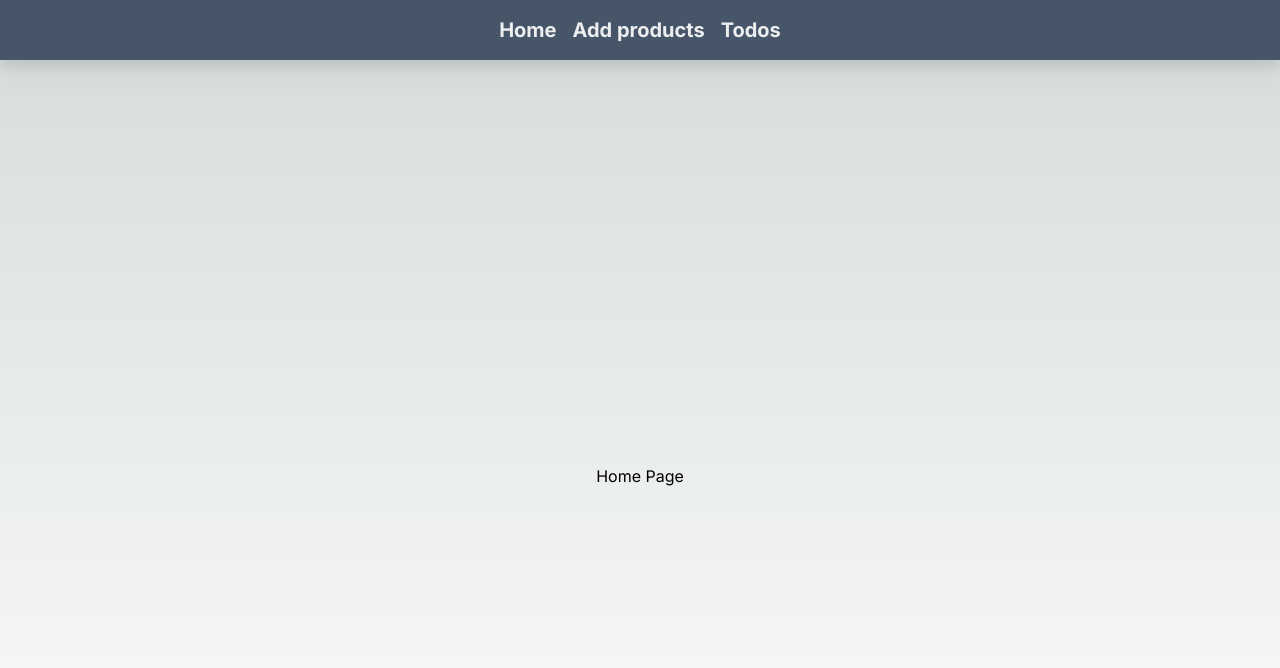
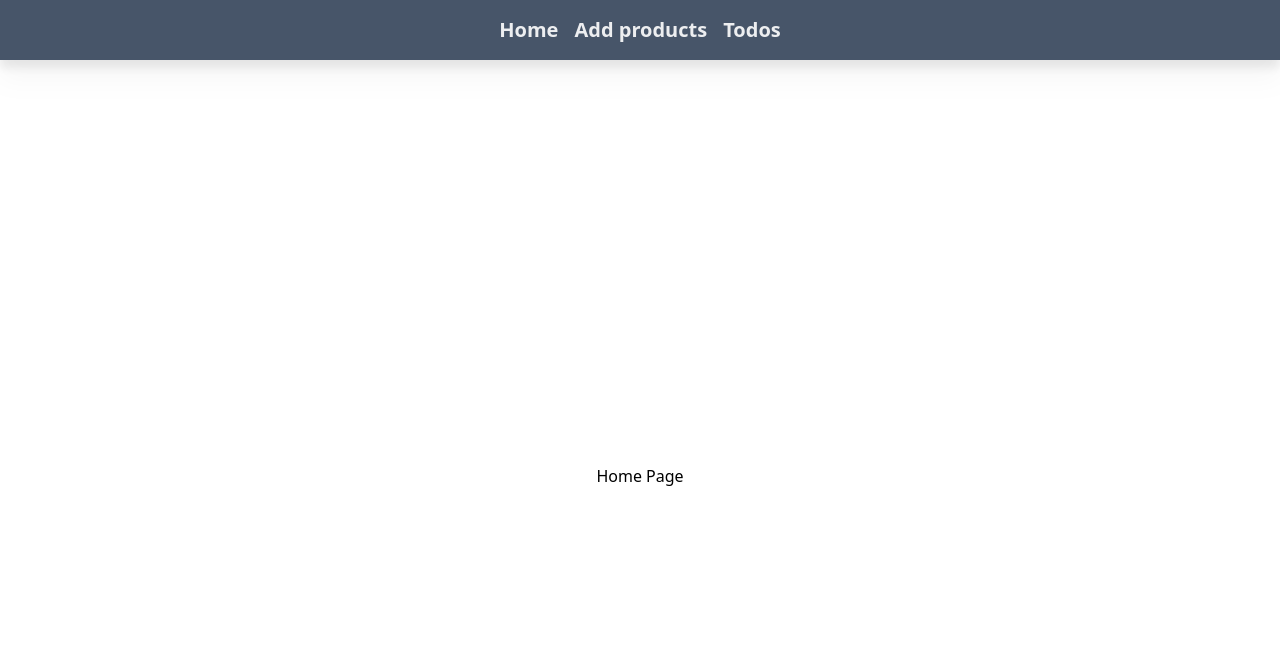
Before and after one commit to Inna-Mykytiuk/next-server-actions, a Next.js app: page / in a window 1280 px wide. Shown: the top 668 px of the page. Built offline with nearby package versions, Linux system fonts and the light colour scheme.

Commit message:
add body style

```diff
--- a/src/app/globals.css
+++ b/src/app/globals.css
@@ -16,12 +16,72 @@
   }
 }
 
+html,
 body {
-  color: rgb(var(--foreground-rgb));
-  background: linear-gradient(
-      to bottom,
-      transparent,
-      rgb(var(--background-end-rgb))
-    )
-    rgb(var(--background-start-rgb));
+  max-width: 100vw;
 }
+
+body {
+  width: 100%;
+
+  display: flex;
+  height: 100vh;
+  justify-content: center;
+  align-items: center;
+
+  font-synthesis: none;
+  text-rendering: optimizeLegibility;
+  -webkit-font-smoothing: antialiased;
+  -moz-osx-font-smoothing: grayscale;
+  -webkit-text-size-adjust: 100%;
+
+  scrollbar-width: none;
+  &::-webkit-scrollbar {
+    width: 0;
+    height: 0;
+  }
+}
+
+.main {
+  width: 100%;
+  height: 100vh;
+}
+
+/* chrome */
+html::-webkit-scrollbar {
+  display: none;
+}
+
+/* firefox */
+html {
+  scrollbar-width: none;
+}
+
+.no-scrollbar::-webkit-scrollbar {
+  display: none;
+}
+
+@layer components {
+  .max-container {
+    max-width: 2000px;
+    width: 100%;
+    margin: 0 auto;
+  }
+}
+
+a {
+  color: inherit;
+  text-decoration: none;
+}
+
+h1 {
+  font-size: 3.2em;
+  line-height: 1.1;
+}
+
+button {
+  border: none;
+  font-family: inherit;
+  background-color: transparent;
+  cursor: pointer;
+}
--- a/src/app/layout.tsx
+++ b/src/app/layout.tsx
@@ -17,7 +17,7 @@ export default function RootLayout({
 }) {
   return (
     <html lang="en">
-      <body className={inter.className}>
+      <body className='relative w-full h-full overflow-auto flex flex-col'>
         <Navbar />
         <main className="mx-auto w-full h-full p-4 text-black">
           {children}
--- a/src/components/Navbar.tsx
+++ b/src/components/Navbar.tsx
@@ -2,7 +2,7 @@ import Link from "next/link";
 
 export const Navbar = () => {
   return (
-    <nav className='bg-slate-600 p-4 sticky top-0 drop-shadow-xl z-10 '>
+    <nav className='bg-slate-600 p-4 sticky top-0 drop-shadow-xl z-10 w-full'>
       <div className='max-w-xl mx-auto sm:px-4 flex justify-center'>
         <h1 className='text-xl font-bold mb-0'>
           <ul className="flex items-center justify-between gap-4">
```
